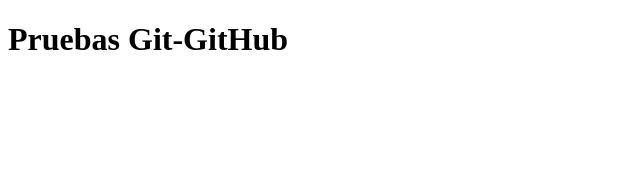
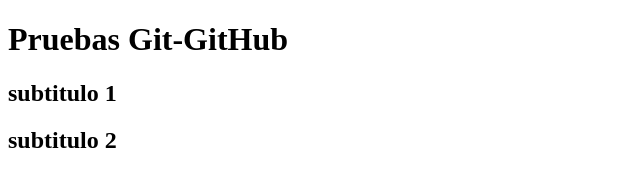
Before and after one commit to Andrius3a1/pruebaGitHub, a plain HTML site: page index.html in a window 1280 px wide. Shown: the whole page, without its empty margins (0-640 px from the left). Drawn offline with Linux system fonts and the light colour scheme.

Commit message:
agregado de titulos en index.html

```diff
--- a/index.html
+++ b/index.html
@@ -7,6 +7,11 @@
     <title>Pruebas Git-GitHub</title>
 </head>
 <body>
+
     <h1>Pruebas Git-GitHub</h1>
+
+    <h2>subtitulo 1</h2>
+    <h2>subtitulo 2</h2>
+
 </body>
 </html>
```
